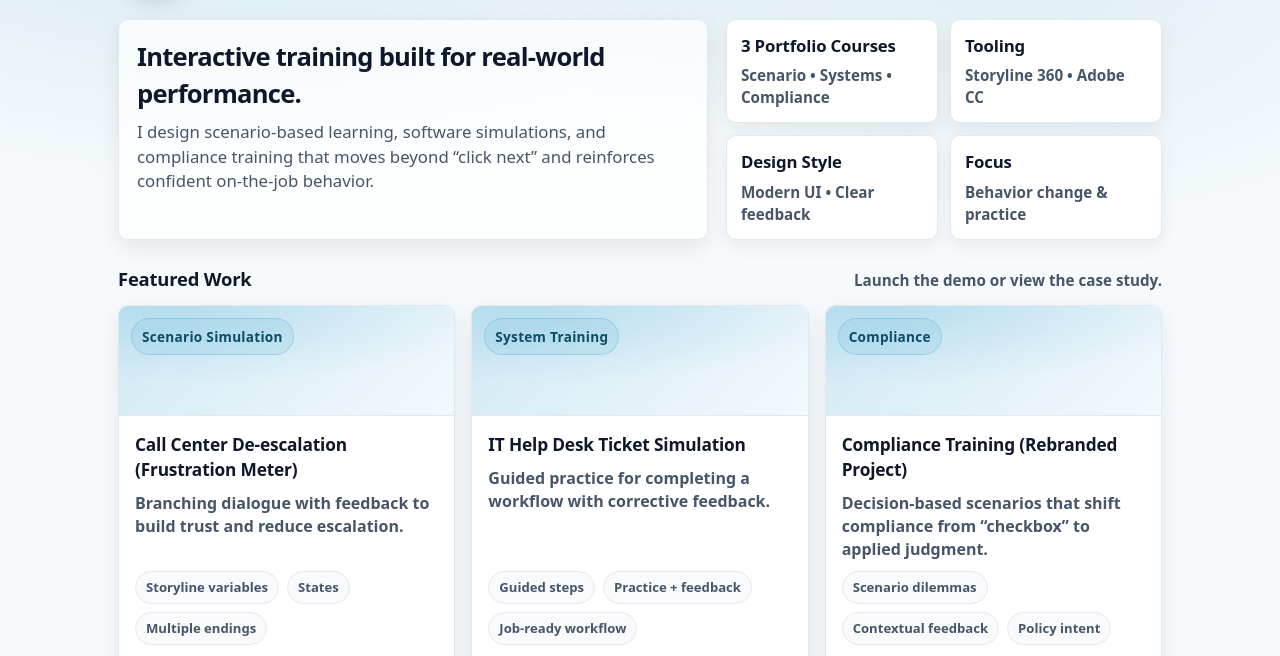
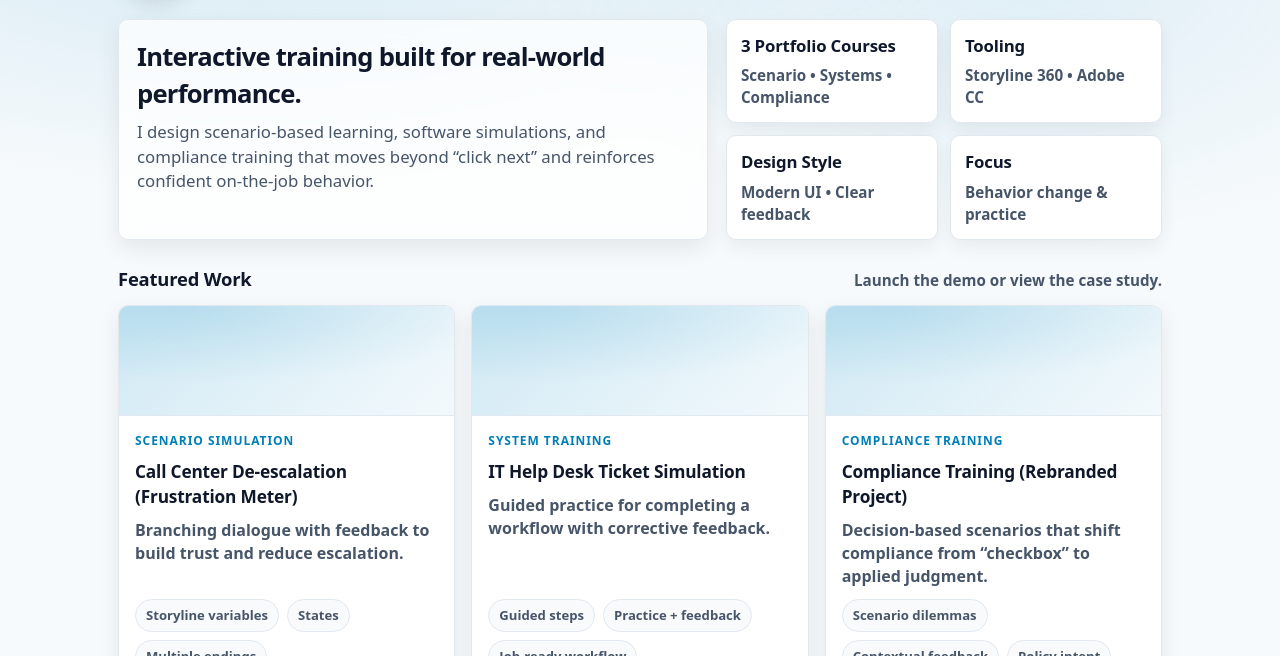
Before and after one commit to jonoliverson/jonoliverson.github.io, a plain HTML site: page index.html in a window 1280 px wide. Shown: the part 107-763 px from the top of the page. Drawn offline with Linux system fonts and the light colour scheme.

Commit message:
Update index.html
Modified card headers.

```diff
--- a/index.html
+++ b/index.html
@@ -201,22 +201,13 @@
       border-bottom:1px solid var(--border);
       position:relative;
     }
-    .badge{
-      position:absolute;
-      top:12px; left:12px;
-      display:inline-flex;
-      gap:8px;
-      align-items:center;
-      padding:8px 10px;
-      border-radius:999px;
-      border:1px solid rgba(41,154,204,.25);
-      background: rgba(41,154,204,.10);
-      font-weight:900;
-      color:#0b4d66;
-      letter-spacing:.02em;
-      font-size:.85rem;
+      .cardLabel{
+      font-size: .75rem;
+      font-weight: 800;
+      letter-spacing: .08em;
+      text-transform: uppercase;
+      color: var(--accent);
     }
-
     .content{ padding:16px 16px 14px; flex:1; display:flex; flex-direction:column; gap:10px;}
     .content h4{ margin:0; font-size:1.08rem; letter-spacing:-0.01em;}
     .content p{ margin:0; color:var(--muted); font-weight:600; }
@@ -360,9 +351,9 @@
       <!-- 1) Call Center Sim -->
       <div class="card">
         <div class="thumb">
-          <div class="badge">Scenario Simulation</div>
         </div>
         <div class="content">
+          <span class="cardLabel">Scenario Simulation</span>
           <h4>Call Center De-escalation (Frustration Meter)</h4>
           <p>Branching dialogue with feedback to build trust and reduce escalation.</p>
           <div class="meta">
@@ -380,9 +371,9 @@
       <!-- 2) System Training -->
       <div class="card">
         <div class="thumb">
-          <div class="badge">System Training</div>
         </div>
         <div class="content">
+          <span class="cardLabel">System Training</span>
           <h4>IT Help Desk Ticket Simulation</h4>
           <p>Guided practice for completing a workflow with corrective feedback.</p>
           <div class="meta">
@@ -400,9 +391,9 @@
       <!-- 3) Compliance Training -->
       <div class="card">
         <div class="thumb">
-          <div class="badge">Compliance</div>
         </div>
         <div class="content">
+          <span class="cardLabel">Compliance Training</span>
           <h4>Compliance Training (Rebranded Project)</h4>
           <p>Decision-based scenarios that shift compliance from “checkbox” to applied judgment.</p>
           <div class="meta">
```
